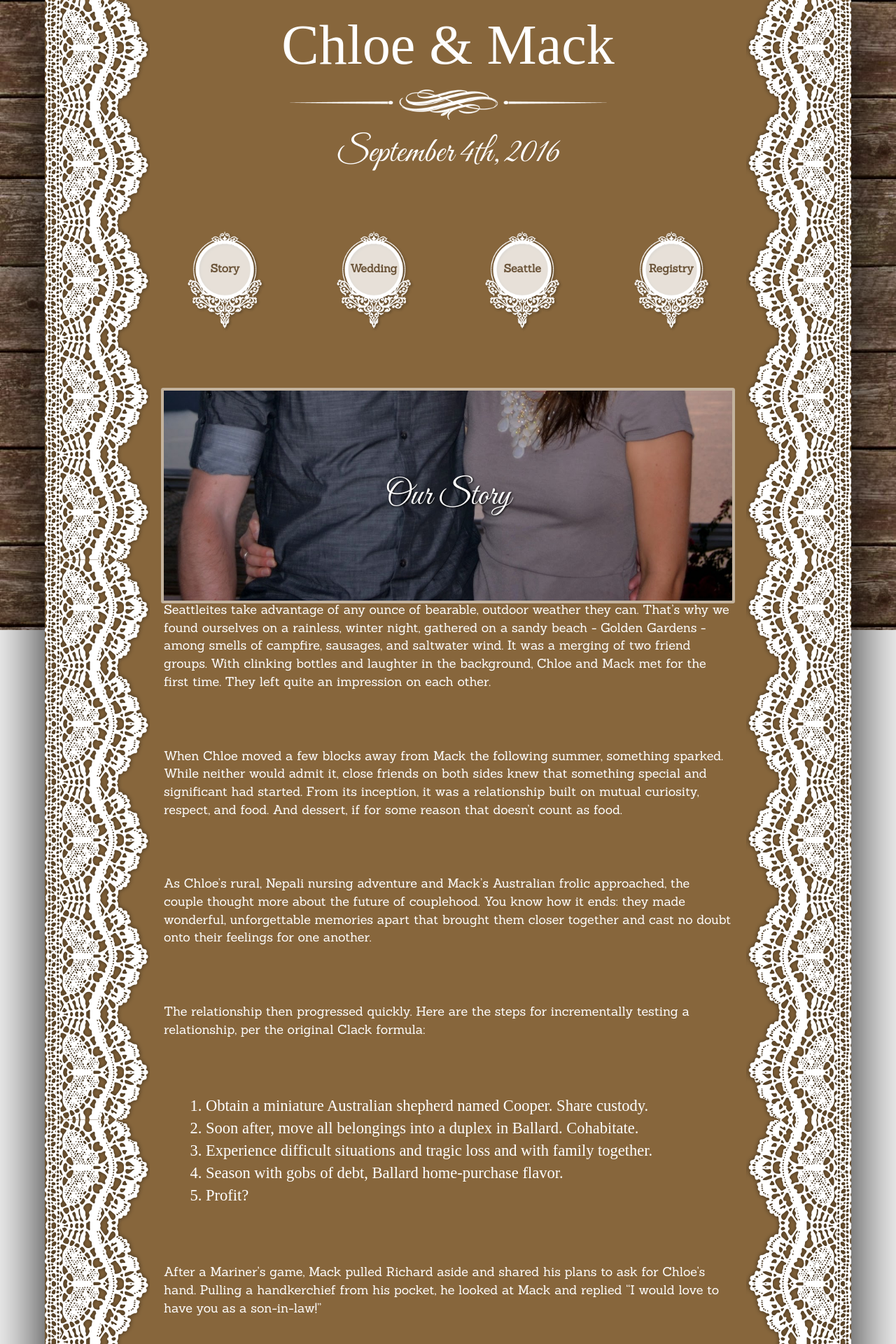
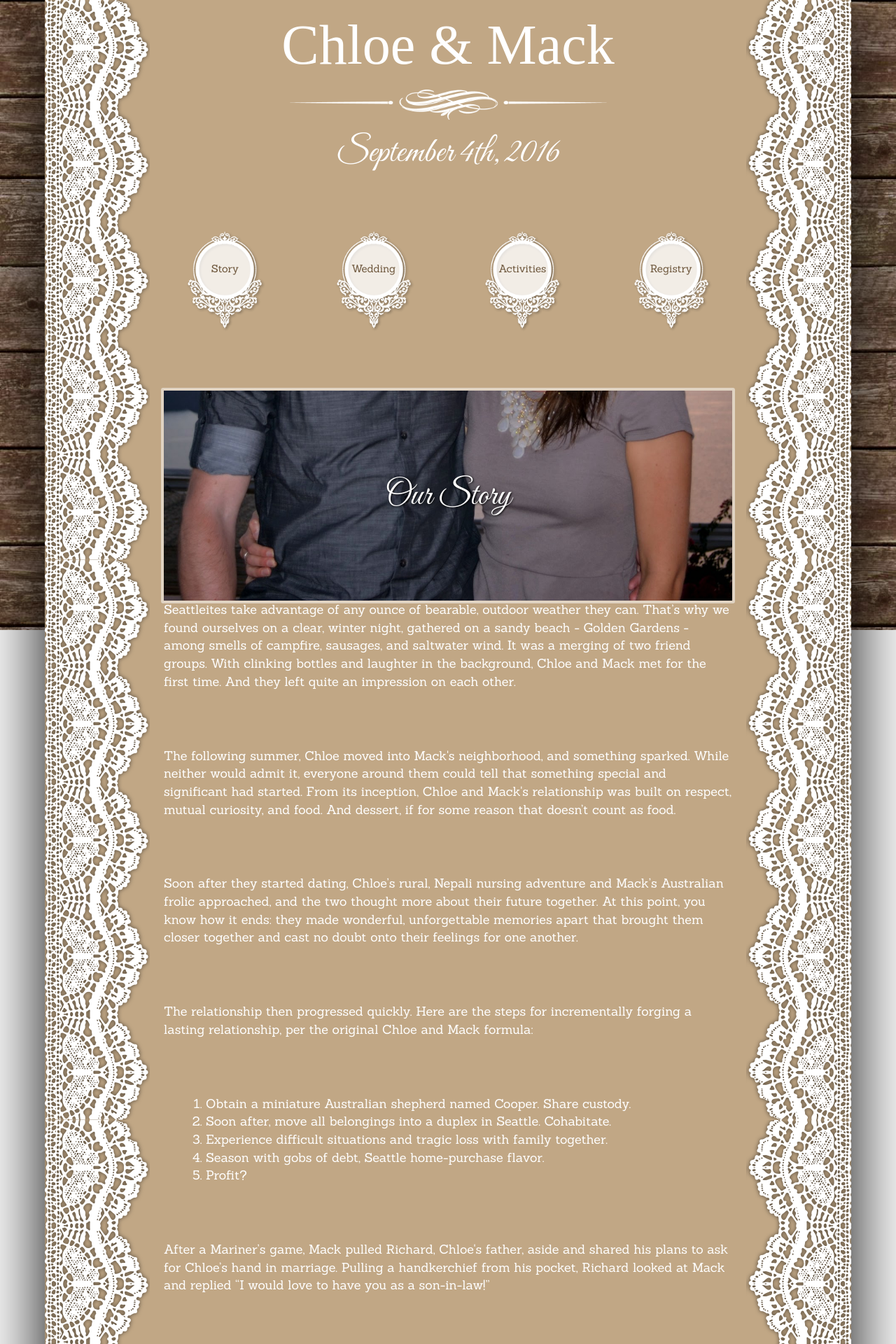
Before and after one commit to mtalcott/mtalcott.github.com, a Jekyll site: the page built from wedding/index.html, in a window 1280 px wide. Shown: the top 1920 px of the page at 70% size. Built offline with Jekyll 4.4.1, drawn with Linux system fonts in a browser that asks for light colours; some web fonts are replaced; some of the changed text lies outside the part shown.

Commit message:
Lots of changes while sitting down with Chloseph!

```diff
--- a/_data/pages.yml
+++ b/_data/pages.yml
@@ -11,7 +11,7 @@
 - name: seattle
   url: '/wedding/seattle'
   file_path: '/wedding/seattle/index.html'
-  pretty_name: Seattle
+  pretty_name: Activities
 
 - name: registry
   url: '/wedding/registry'
--- a/wedding/css/wedding-main.scss
+++ b/wedding/css/wedding-main.scss
@@ -29,7 +29,7 @@ body {
     margin: 0 auto;
     // background: url("../images/FabricPlain0055_4_S.jpg") repeat;
     // background-size: 200px 200px;
-    background-color: #87663C;
+    background-color: #C1A785;
     display: table;
     box-shadow: 0px 0px 100px #000;
     width: 90%;
@@ -96,14 +96,14 @@ body {
 }
 
 a {
-  color: white;
-  font-weight: bold;
+  color: #6b5439;
+  // font-weight: bold;
   // text-decoration: underline;
   &:hover {
-    color: white;
+    color: #6b5439;
   }
   &:visited {
-    color: white;
+    color: #6b5439;
   }
 }
 h1 {
@@ -168,7 +168,7 @@ body {
 }
 .navbar-item a {
     color: inherit;
-    font-size: 16px;
+    font-size: 15px;
     text-decoration: none;
     display: inline-block;
     background: url("../images/FLORAL3.png") no-repeat;
@@ -179,7 +179,7 @@ body {
     .navbar-item-inner {
         margin: 0 auto;
         margin-top: 21px;
-        padding-top: 24px;
+        padding-top: 25px;
         height: 76px;
         width: 76px;
         border-radius: 50%;
@@ -263,4 +263,27 @@ ul, ol {
   margin-left: 40px;
 }
 
+.more_space {
+  height: 200px;
+}
+
+.centered {
+  text-align: center;
+}
+
+.special-bottom-margin {
+    margin-bottom: 20px;
+}
+
+div.registry-logo {
+    text-align: center;
+    margin-bottom: 100px;
+    a {
+        margin: 0 auto;
+    }
+    img {
+        width: 400px;
+    }
+}
+
 /* END Individual page content */
--- a/wedding/index.html
+++ b/wedding/index.html
@@ -6,28 +6,28 @@ layout: wedding
 {% include wedding/parallax_window_bottom.html %}
 
 <p>
-  Seattleites take advantage of any ounce of bearable, outdoor weather they can. That’s why we found ourselves on a rainless, winter night, gathered on a sandy beach - Golden Gardens - among smells of campfire, sausages, and saltwater wind. It was a merging of two friend groups. With clinking bottles and laughter in the background, Chloe and Mack met for the first time. They left quite an impression on each other.
+  Seattleites take advantage of any ounce of bearable, outdoor weather they can. That’s why we found ourselves on a clear, winter night, gathered on a sandy beach - Golden Gardens - among smells of campfire, sausages, and saltwater wind. It was a merging of two friend groups. With clinking bottles and laughter in the background, Chloe and Mack met for the first time. And they left quite an impression on each other.
 </p>
 <p>
-  When Chloe moved a few blocks away from Mack the following summer, something sparked. While neither would admit it, close friends on both sides knew that something special and significant had started. From its inception, it was a relationship built on mutual curiosity, respect, and food. And dessert, if for some reason that doesn’t count as food.
+  The following summer, Chloe moved into Mack's neighborhood, and something sparked. While neither would admit it, everyone around them could tell that something special and significant had started. From its inception, Chloe and Mack's relationship was built on respect, mutual curiosity, and food. And dessert, if for some reason that doesn’t count as food.
 </p>
 <p>
-  As Chloe’s rural, Nepali nursing adventure and Mack’s Australian frolic approached, the couple thought more about the future of couplehood. You know how it ends: they made wonderful, unforgettable memories apart that brought them closer together and cast no doubt onto their feelings for one another.
+  Soon after they started dating, Chloe’s rural, Nepali nursing adventure and Mack’s Australian frolic approached, and the two thought more about their future together. At this point, you know how it ends: they made wonderful, unforgettable memories apart that brought them closer together and cast no doubt onto their feelings for one another.
 </p>
 <p>
-  The relationship then progressed quickly. Here are the steps for incrementally testing a relationship, per the original Clack formula:
-  <ol class="fun-font">
+  The relationship then progressed quickly. Here are the steps for incrementally forging a lasting relationship, per the original Chloe and Mack formula:
+  <ol>
     <li>
       Obtain a miniature Australian shepherd named Cooper. Share custody.
     </li>
     <li>
-      Soon after, move all belongings into a duplex in Ballard. Cohabitate.
+      Soon after, move all belongings into a duplex in Seattle. Cohabitate.
     </li>
     <li>
-      Experience difficult situations and tragic loss and with family together.
+      Experience difficult situations and tragic loss with family together.
     </li>
     <li>
-      Season with gobs of debt, Ballard home-purchase flavor.
+      Season with gobs of debt, Seattle home-purchase flavor.
     </li>
     <li>
       Profit?
@@ -35,7 +35,7 @@ layout: wedding
   </ol>
 </p>
 <p>
-  After a Mariner’s game, Mack pulled Richard aside and shared his plans to ask for Chloe’s hand. Pulling a handkerchief from his pocket, he looked at Mack and replied “I would love to have you as a son-in-law!”
+  After a Mariner’s game, Mack pulled Richard, Chloe's father, aside and shared his plans to ask for Chloe’s hand in marriage. Pulling a handkerchief from his pocket, Richard looked at Mack and replied “I would love to have you as a son-in-law!”
 </p>
 
 {% include wedding/parallax_window_top.html image_src="/wedding/images/engagement1.JPG" %}
@@ -43,11 +43,12 @@ layout: wedding
 {% include wedding/parallax_window_bottom.html %}
 
 <p>
-  A few months passed, and plans to join Chloe’s parents on their trip to Prague, Istanbul, and Croatia developed. The team aviated, bussed, and trained across their destination countries, and Chloe and Mack headed towards their last destination before returning home - Amsterdam.
+  Several months passed, and Chloe and Mack joined Chloe’s parents on a European tour through Prague, Istanbul, and Croatia. The team aviated, bussed, and trained across their destination countries, then Chloe and Mack headed towards their last destination before returning home - Amsterdam.
 </p>
 <p>
-  On a brisk but sunny day while walking among the swans, parakeets, ponds, and trees of Amsterdam’s Vondelpark, Chloe and Mack happened upon a quiet meadow surrounded by sparkling fountains. While Chloe turned to take in the beauty, Mack slipped a ring out of his pocket and dropped to one knee. After a gasp, an embrace, tears, another embrace, and a follow-up “...and?”, the couple was engaged to be married!
+  On a brisk but sunny day while walking among the swans, parakeets, ponds, and trees of Amsterdam’s Vondelpark, Chloe and Mack happened upon a quiet meadow surrounded by sparkling fountains. While Chloe turned to take in the beauty, Mack slipped a ring out of his pocket and dropped to one knee. After a gasp, an embrace, tears, another embrace, and an additional prompt for a response to his question, Chloe and Mack were engaged!
 </p>
+<div class="more_space"></div>
 
 <!-- <h1 class="serif-font">Hello there! How does this one look?</h1>
 <h1 class="cursive-font">Hello there! How does this one look?</h1>
```
Also changed, not shown: wedding/details/index.html (+9 -7 lines), wedding/registry/index.html (+14 -1 lines), wedding/seattle/index.html (+18 -3 lines), wedding/images/Crate-Barrel-Logo.png (added), wedding/images/Honeyfund-logo.png (added).
